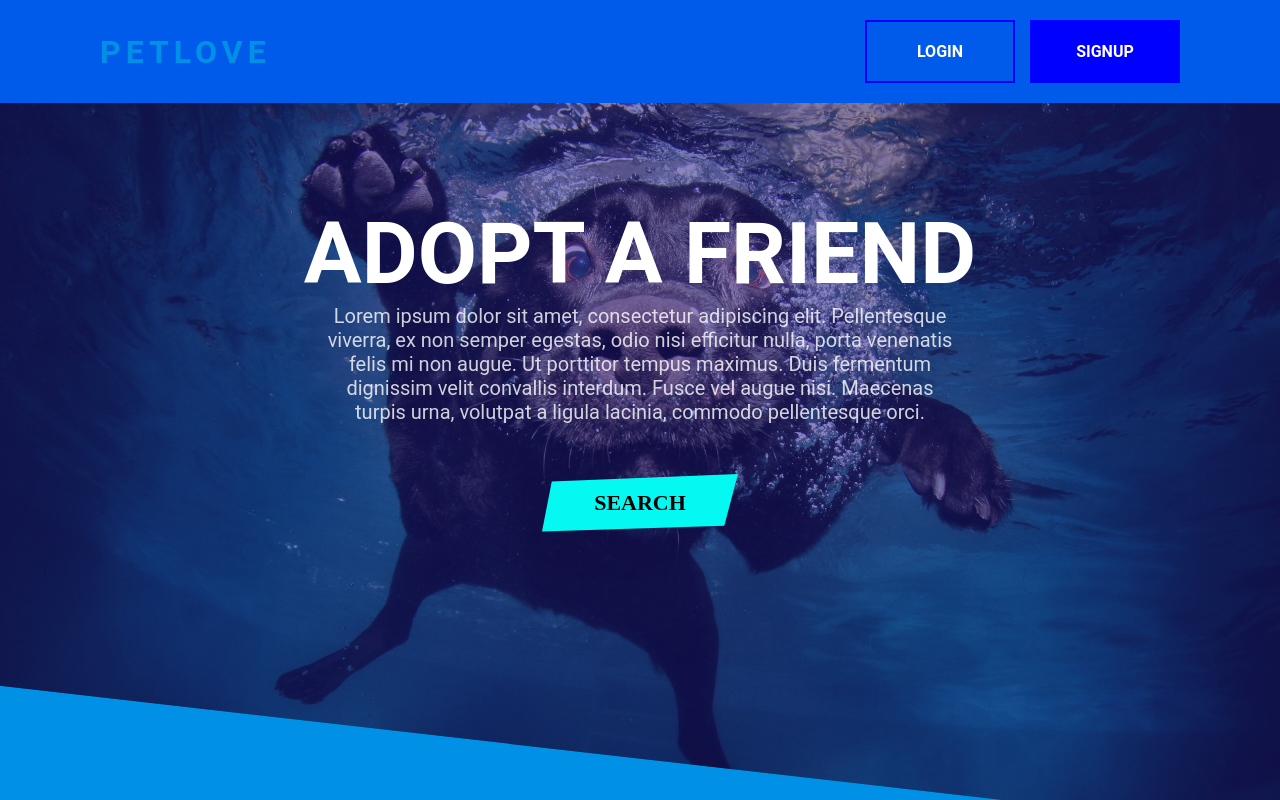
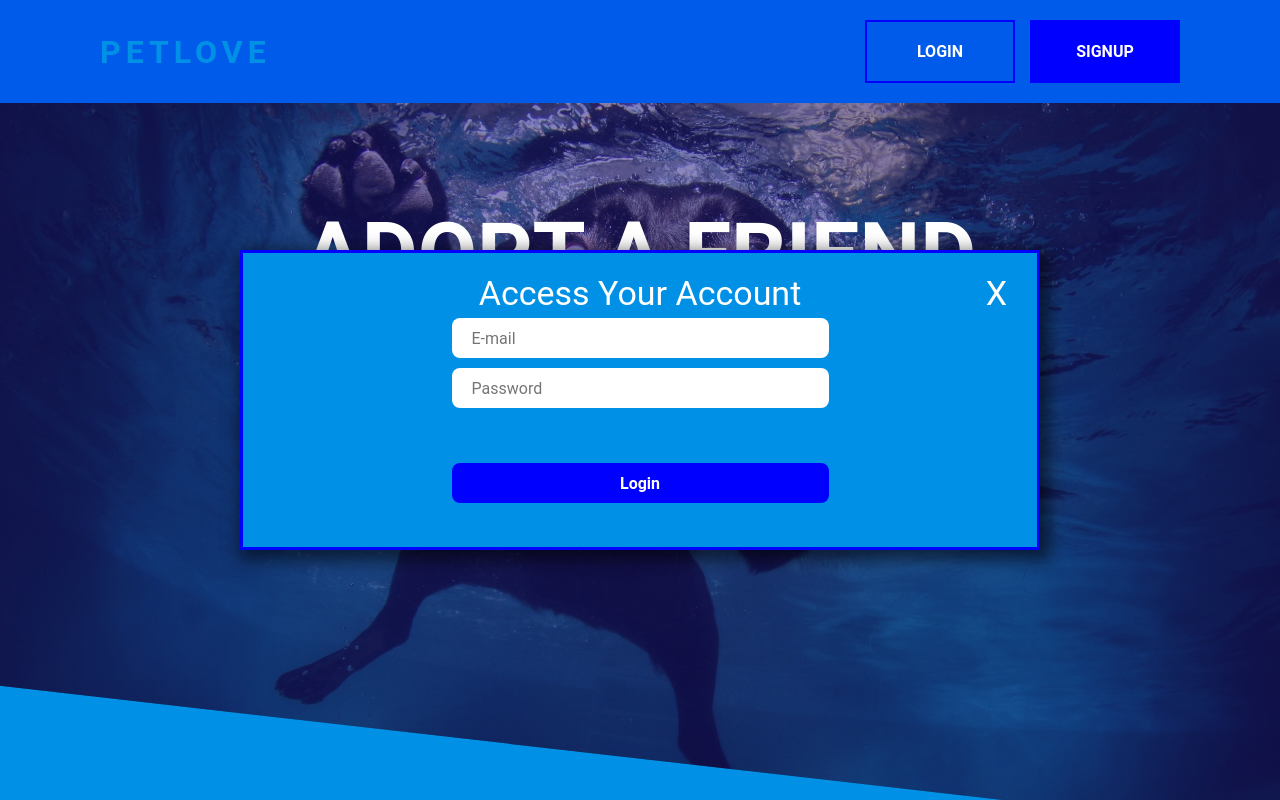
Before and after one commit to pedrohw12/adoptpet-website, a React (Create React App) app: page / in a window 1280 px wide. Both pictures are taken after a click on the button "LOGIN". Shown: the top 800 px of the page. Built offline with nearby package versions, Linux system fonts and the light colour scheme.

Commit message:
feat: loginModal

```diff
--- a/src/App.js
+++ b/src/App.js
@@ -1,6 +1,7 @@
 import { useState } from "react";
 
 import Footer from "./components/footer";
+import LoginModal from "./components/login-modal";
 import Nav from "./components/nav";
 import SignUpModal from "./components/signup-modal";
 import WelcomeSection from "./components/welcome-section";
@@ -9,16 +10,23 @@ import GlobalStyle from "./styles/global";
 
 function App() {
   const [isSignUpModalVisible, setIsSignUpModalVisible] = useState(false);
+  const [isLoginModalVisible, setIsLoginModalVisible] = useState(false);
 
   return (
     <div>
+      {isLoginModalVisible && (
+        <LoginModal onCloseLoginModal={() => setIsLoginModalVisible(false)} />
+      )}
       {isSignUpModalVisible && (
         <SignUpModal
           onCloseSignUpModal={() => setIsSignUpModalVisible(false)}
         />
       )}
       <GlobalStyle />
-      <Nav handleSignUp={() => setIsSignUpModalVisible(true)} />
+      <Nav
+        handleLogin={() => setIsLoginModalVisible(true)}
+        handleSignUp={() => setIsSignUpModalVisible(true)}
+      />
       <WelcomeSection />
       <WhoWeAre />
       <Footer />
--- /dev/null
+++ b/src/components/login-modal/index.js
@@ -0,0 +1,15 @@
+import { CloseButton, Container, Input, SubmitButton } from "./styles";
+
+const LoginModal = ({ onCloseLoginModal }) => {
+  return (
+    <Container>
+      <p>Access Your Account</p>
+      <CloseButton onClick={onCloseLoginModal}>X</CloseButton>
+      <Input placeholder="E-mail" />
+      <Input placeholder="Password" />
+      <SubmitButton>Login</SubmitButton>
+    </Container>
+  );
+};
+
+export default LoginModal;
--- /dev/null
+++ b/src/components/login-modal/styles.js
@@ -0,0 +1,68 @@
+import styled from "styled-components";
+
+export const Container = styled.div`
+  height: 300px;
+  width: 800px;
+  background-color: #0091e7;
+  border: 3px solid #0000ff;
+  position: absolute;
+  left: 0;
+  right: 0;
+  top: 0;
+  bottom: 0;
+  margin: auto;
+  z-index: 5;
+  box-shadow: 5px 5px 15px 5px rgba(0, 0, 0, 0.54);
+  display: flex;
+  flex-direction: column;
+  align-items: center;
+  padding: 20px;
+
+  p {
+    color: #fff;
+    font-size: 34px;
+  }
+`;
+
+export const CloseButton = styled.button`
+  border: none;
+  background: transparent;
+  color: #fff;
+  font-size: 34px;
+  position: absolute;
+  right: 30px;
+  transition: all 300ms;
+
+  &:hover {
+    opacity: 0.8;
+  }
+`;
+
+export const Input = styled.input`
+  border: none;
+  height: 40px;
+  margin: 5px;
+  border-radius: 8px;
+  width: 50%;
+  max-width: 500px;
+  padding: 20px;
+`;
+
+export const SubmitButton = styled.button`
+  border: none;
+  height: 40px;
+  width: 50%;
+  max-width: 500px;
+  /* padding: 50px; */
+  background-color: #0000ff;
+  border-radius: 8px;
+  color: #fff;
+  font-weight: bold;
+  margin-top: 50px;
+
+  transition: all 300ms;
+
+  &:hover {
+    opacity: 0.8;
+  }
+`;
--- a/src/components/nav/index.js
+++ b/src/components/nav/index.js
@@ -1,11 +1,11 @@
 import { Container, LogoName, LoginButton, SignUpButton } from "./styles";
 
-const Nav = ({ handleSignUp }) => {
+const Nav = ({ handleSignUp, handleLogin }) => {
   return (
     <Container>
       <LogoName>PETLOVE</LogoName>
       <div>
-        <LoginButton>LOGIN</LoginButton>
+        <LoginButton onClick={handleLogin}>LOGIN</LoginButton>
         <SignUpButton onClick={handleSignUp}>SIGNUP</SignUpButton>
       </div>
     </Container>
```
